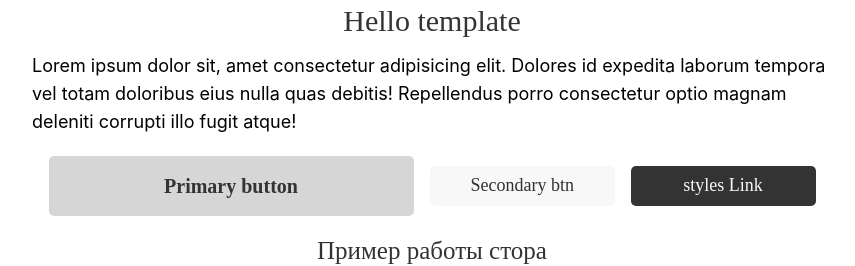
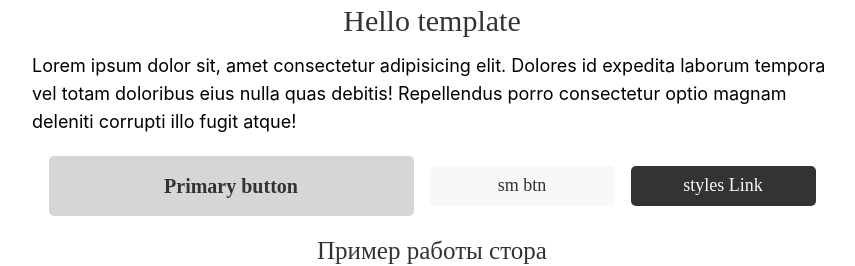
Before and after one commit to ZhuravelAndreyVladimirov/next-template, a Next.js app: page / in a window 1280 px wide. Shown: the top 266 px of the page, without its empty margins (208-1063 px from the left). Built offline with nearby package versions, Linux system fonts and the light colour scheme.

Commit message:
xhande btn text

```diff
--- a/src/app/page.tsx
+++ b/src/app/page.tsx
@@ -4,20 +4,20 @@ import { Button, Flex, Group, Text, Title } from "@mantine/core";
 
 export default function Home() {
   return (
-    <Flex gap={10} direction={"column"} justify="center" align={"center"}>
-      <Title variant="black" order={1}>
+    <Flex align={"center"} direction={"column"} gap={10} justify="center">
+      <Title order={1} variant="black">
         Hello template
       </Title>
-      <Text w={800} variant="black">
+      <Text variant="black" w={800}>
         Lorem ipsum dolor sit, amet consectetur adipisicing elit. Dolores id
         expedita laborum tempora vel totam doloribus eius nulla quas debitis!
         Repellendus porro consectetur optio magnam deleniti corrupti illo fugit
         atque!
       </Text>
-      <Group w={"100%"} py={{ base: 10, desktop: 20 }} justify="center">
+      <Group justify="center" py={{ base: 10, desktop: 20 }} w={"100%"}>
         <Button variant="light">Primary button</Button>
-        <Button variant="white" sm>
-          Secondary btn
+        <Button sm variant="white">
+          sm btn
         </Button>
         <CustomLink
           link={{
```
